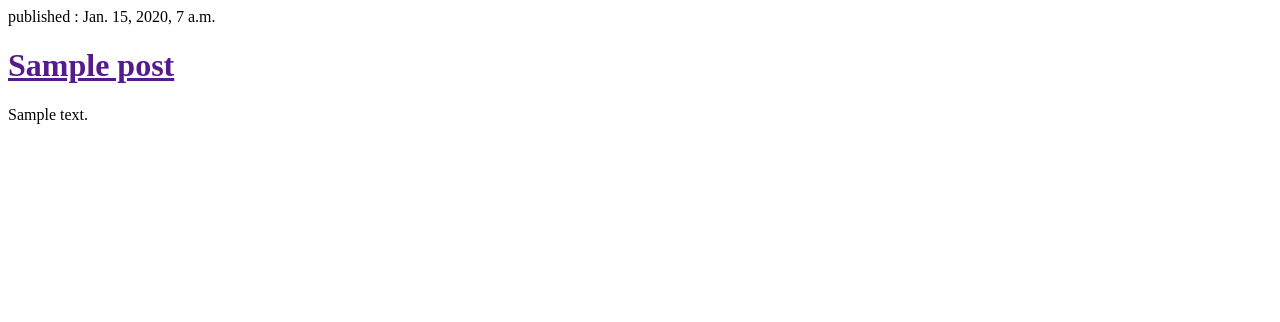
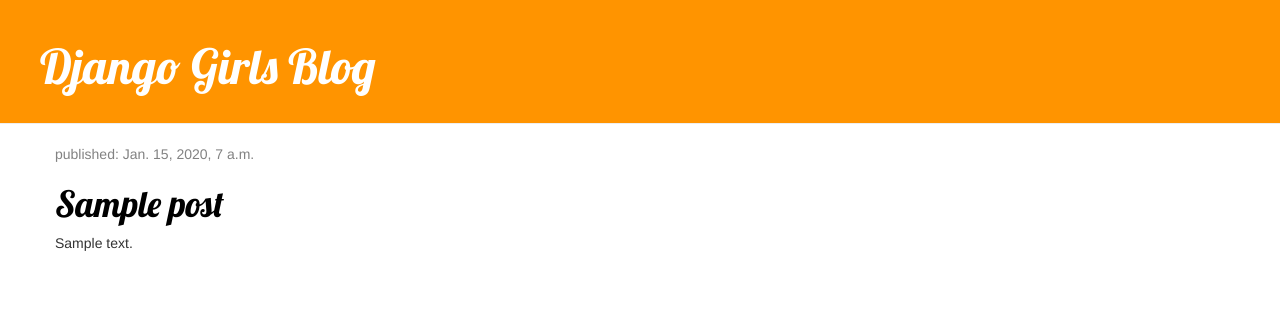
Before and after one commit to adbrazil/my-first-blog, a Django app: template blog/templates/blog/post_list.html in a window 1280 px wide. Shown: the top 322 px of the page. Run offline with Django 3.2, Linux system fonts and the light colour scheme; the template is opened without the code that fills it: values that come from a table or form of the project are taken from there, others are empty; tables that the repository leaves empty hold one stand-in row (values such as "Sample post"); some libraries are stand-ins or nearby versions.

Commit message:
quarto commit blogDG

```diff
--- /dev/null
+++ b/blog/static/css/blog.css
@@ -0,0 +1,51 @@
+h1 a {
+    color: #FCA205;
+    font-family: 'Lobster';
+}
+
+.page-header {
+    background-color: #ff9400;
+    margin-top: 0;
+    padding: 20px 20px 20px 40px;
+}
+
+.page-header h1, .page-header h1 a, .page-header h1 a:visited, .page-header h1 a:active {
+    color: #ffffff;
+    font-size: 36pt;
+    text-decoration: none;
+}
+
+.content {
+    margin-left: 40px;
+}
+
+h1, h2, h3, h4 {
+    font-family: 'Lobster', cursive;
+}
+
+.date {
+    color: #828282;
+}
+
+.save {
+    float: right;
+}
+
+.post-form textarea, .post-form input {
+    width: 100%;
+}
+
+.top-menu, .top-menu:hover, .top-menu:visited {
+    color: #ffffff;
+    float: right;
+    font-size: 26pt;
+    margin-right: 20px;
+}
+
+.post {
+    margin-bottom: 70px;
+}
+
+.post h1 a, .post h1 a:visited {
+    color: #000000;
+}
--- a/blog/templates/blog/post_list.html
+++ b/blog/templates/blog/post_list.html
@@ -1,16 +1,36 @@
+{% load staticfiles %}
 <html>
   <head>
     <title>Django Girls Blog</title>
     <meta content="">
     <style></style>
+    <link rel="stylesheet" href="//maxcdn.bootstrapcdn.com/bootstrap/3.2.0/css/bootstrap.min.css">
+    <link rel="stylesheet" href="//maxcdn.bootstrapcdn.com/bootstrap/3.2.0/css/bootstrap-theme.min.css">
+    <link rel="stylesheet" href="{% static 'css/blog.css' %}">
+    <link href="//fonts.googleapis.com/css?family=Lobster&subset=latin,latin-ext" rel="stylesheet" type="text/css">
   </head>
   <body>
-   {% for post in posts %}
-    <div>
-    <p>published : {{ post.published_date}}</p>
-    <h1><a href="">{{post.title}}</a></h1>
-    <p> {{post.text|linebreaksbr}}</p>
+  <div class="page-header">
+    <h1><a href="/">Django Girls Blog</a></h1>
+  </div>
+
+
+  <div class="content container">
+    <div class="row">
+        <div class="col-md-8">
+            {% for post in posts %}
+                <div class="post">
+                    <div class="date">
+                        <p>published: {{ post.published_date }}</p>
+                    </div>
+                    <h1><a href="">{{ post.title }}</a></h1>
+                    <p>{{ post.text|linebreaksbr }}</p>
+                </div>
+            {% endfor %}
+        </div>
     </div>
-  {% endfor %}
+</div>
+
+
   </body>
 </html>
--- a/blog/urls.py
+++ b/blog/urls.py
@@ -4,6 +4,6 @@
 
 
 urlpatterns = [
-    url(r'post_list/$', views.post_list, name='post_list'),
+    url(r'^$', views.post_list, name='post_list'),
 
 ]
--- a/mysite/urls.py
+++ b/mysite/urls.py
@@ -18,5 +18,5 @@
 
 urlpatterns = [
     url(r'^admin/', admin.site.urls),
-    url(r'^blog/',include('blog.urls')),
+    url(r'',include('blog.urls')),
 ]
```
